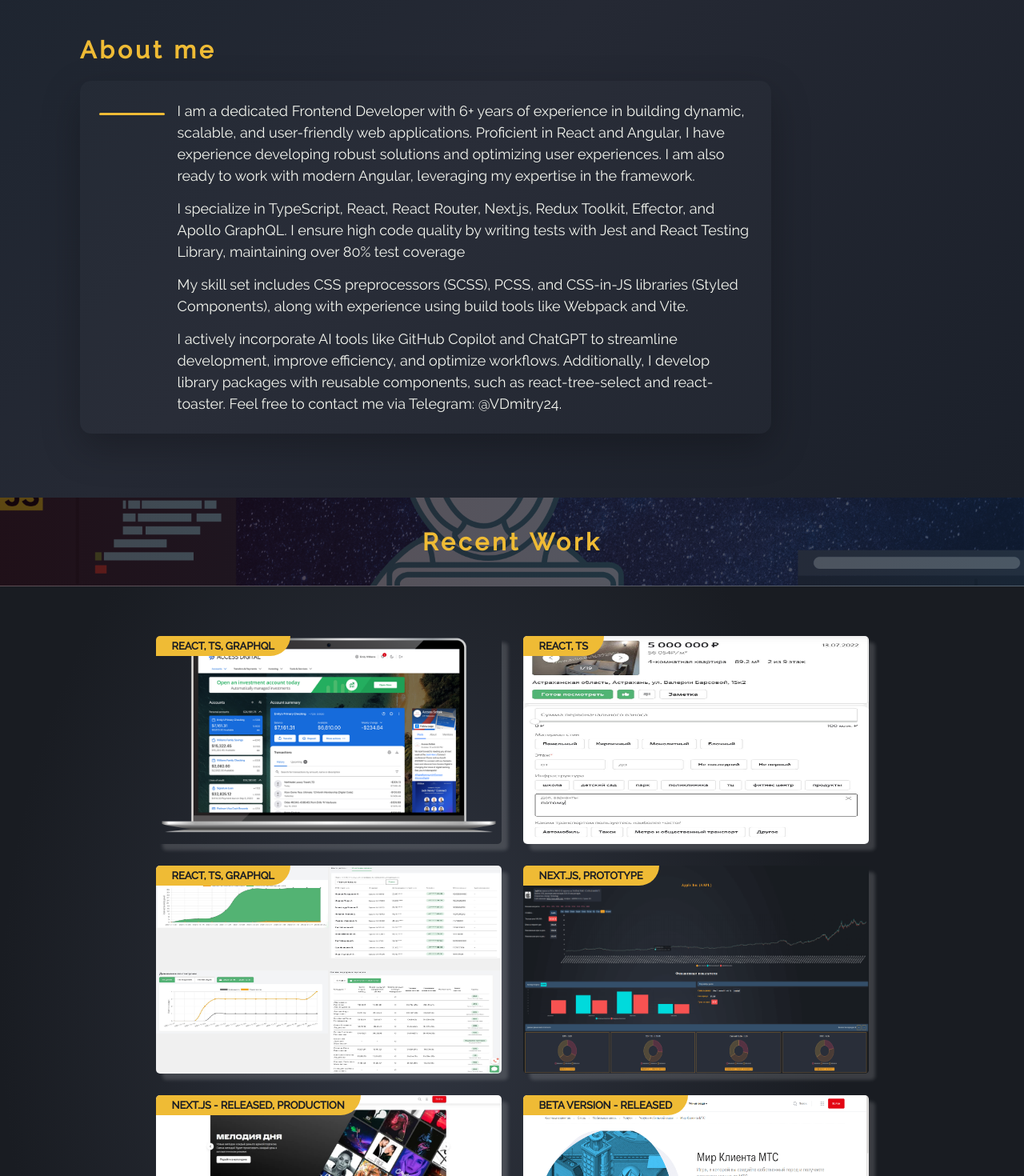
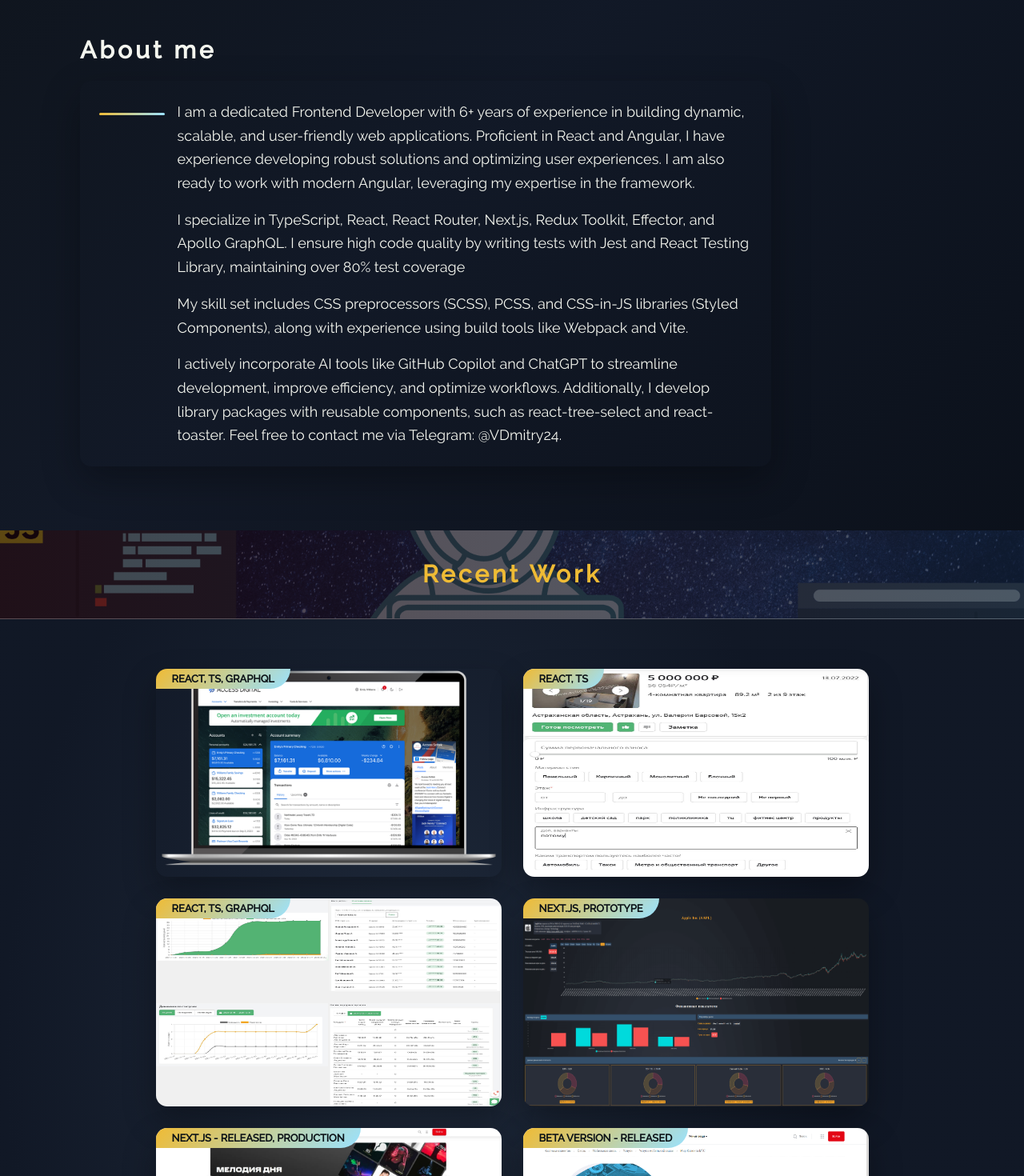
Before and after one commit to dyzz24/portfolio, a React (Vite) app: page / in a window 1280 px wide. Shown: the part 840-2310 px from the top of the page at 80% size. Built offline with nearby package versions, Linux system fonts and the light colour scheme.

Commit message:
improvements

```diff
--- a/src/pages/main-page/about-section/about.scss
+++ b/src/pages/main-page/about-section/about.scss
@@ -2,12 +2,13 @@
 
 h2 {
   @include h2_txt(32px, 4px);
+  color: var(--main-text-white-color);
 }
 
 .about {
   width: 100%;
   overflow: hidden;
-  background: linear-gradient(135deg, #1e2530 0%, #252934 40%, #1b202a 100%);
+  background: linear-gradient(135deg, rgba(13, 19, 28, 0.9) 0%, rgba(17, 24, 38, 0.95) 40%, rgba(11, 15, 24, 0.9) 100%);
   display: flex;
   flex-direction: column;
 
@@ -41,13 +42,14 @@ h2 {
   margin-top: 32px;
   padding: 24px;
   border-radius: 14px;
-  background: rgba(255, 255, 255, 0.02);
-  box-shadow: 0 18px 48px rgba(0, 0, 0, 0.25);
+  background: var(--surface-color);
+  box-shadow: 0 18px 48px rgba(0, 0, 0, 0.3);
+  border: 1px solid var(--border-subtle);
 }
 
 .line_l {
   width: 10%;
-  background: var(--main-yellow-text-color);
+  background: linear-gradient(135deg, var(--main-yellow-text-color), #9ae2ff);
   height: 3px;
   flex-shrink: 0;
   margin-right: 16px;
@@ -60,10 +62,10 @@ h2 {
   display: flex;
   flex-direction: column;
   font-family: "Raleway-Regular";
-  font-size: 20px;
+  font-size: 19px;
   color: var(--main-text-white-color);
-  line-height: 1.5;
-  gap: 14px;
+  line-height: 1.65;
+  gap: 16px;
 
   span {
     margin-bottom: 0;
@@ -76,7 +78,7 @@ h2 {
   }
 
   .about__text_body {
-    padding: 20px;
+    padding: 24px;
   }
 
   .text_block {
--- a/src/pages/main-page/experience-education-section/experience-education-section.scss
+++ b/src/pages/main-page/experience-education-section/experience-education-section.scss
@@ -4,7 +4,7 @@
 .experience {
   display: flex;
   flex-direction: column;
-  background: #222831;
+  background: linear-gradient(145deg, rgba(12, 18, 28, 0.92), rgba(16, 26, 40, 0.96));
 
   p {
     font-family: "Raleway-Regular";
@@ -16,12 +16,18 @@
     display: flex;
     transition: 0.4s;
     box-sizing: border-box;
+    border-bottom: 1px solid var(--border-subtle);
+    background: rgba(255, 255, 255, 0.02);
+    backdrop-filter: blur(4px);
+    padding: 2px 12px;
+    border-radius: 6px;
+    margin-top: 4px;
   }
 
   &__name {
     display: flex;
     flex-direction: column;
-    border-top: 1px solid #e3e3e3;
+    border-top: 1px solid var(--border-subtle);
     padding: 12px 0;
     text-align: left;
     justify-content: center;
@@ -29,12 +35,13 @@
 
     h2 {
       @include h2_txt(24px, 2px);
+      color: var(--main-text-white-color);
     }
 
     span {
       font-family: "Raleway-SemiBoldItalic";
       font-size: 18px;
-      color: var(--main-text-white-color);
+      color: rgba(232, 236, 244, 0.85);
     }
   }
 
@@ -51,19 +58,20 @@
     height: 20px;
     border-radius: 50%;
     transform: scale(0);
-    background: var(--main-yellow-text-color);
+    background: linear-gradient(135deg, var(--main-yellow-text-color), #9ae2ff);
+    box-shadow: 0 10px 24px rgba(0, 0, 0, 0.3);
     transition: 0.7s;
   }
 
   &__line {
     width: 2px;
     height: 0%;
-    background: var(--main-yellow-text-color);
+    background: linear-gradient(180deg, rgba(125, 215, 255, 0.9), rgba(112, 96, 255, 0.9));
     transition: 0.7s;
   }
 
   &__more {
-    border-top: 1px solid #e3e3e3;
+    border-top: 1px solid var(--border-subtle);
     padding: 12px 0;
     flex: 1;
 
@@ -73,13 +81,14 @@
       font-family: "Raleway-Regular";
       margin-bottom: 16px;
       display: inline-block;
-      border-bottom: 1px solid var(--main-yellow-text-color);
+      border-bottom: 1px solid var(--border-subtle);
     }
 
     p {
       font-family: "Raleway-Medium";
       font-size: 18px;
       margin-bottom: 6px;
+      color: var(--main-text-white-color);
     }
   }
 }
--- a/src/pages/main-page/skills/skills.scss
+++ b/src/pages/main-page/skills/skills.scss
@@ -4,7 +4,10 @@
 .skills_row {
   display: flex;
   width: 100%;
-  background: #eee;
+  background: rgba(232, 236, 244, 0.08);
+  border: 1px solid var(--border-subtle);
+  border-radius: 10px;
+  box-shadow: 0 12px 28px rgba(0, 0, 0, 0.25);
   height: 30px;
   position: relative;
   padding-right: 50px;
@@ -12,17 +15,19 @@
   margin-bottom: 16px;
   transition: 0.2s;
   cursor: pointer;
+  overflow: hidden;
 
   .progress_bar {
     width: 100%;
     height: 100%;
     display: flex;
+    overflow: hidden;
   }
 
   .fill {
     width: 0;
     height: 100%;
-    background: #112437;
+    background: linear-gradient(135deg, rgba(20, 40, 62, 0.95), rgba(12, 23, 38, 0.95));
     transition: 0.4s;
   }
 
@@ -34,6 +39,7 @@
     position: absolute;
     right: 6px;
     top: 0;
+    color: rgba(20, 40, 62, 0.95);
   }
 
   &:nth-child(1) .fill.fill_animation_class {
@@ -91,10 +97,10 @@
 .name {
   width: 25%;
   height: 100%;
-  background: var(--main-yellow-text-color);
+  background: linear-gradient(135deg, var(--main-yellow-text-color), #9ae2ff);
   font-size: 12px;
   font-family: "Raleway-Medium", serif;
-  color: #222831;
+  color: #0b1116;
   letter-spacing: 0;
   line-height: 30px;
   text-align: center;
@@ -109,6 +115,8 @@
   position: absolute;
   top: 0;
   left: 0;
+  border-top-left-radius: 8px;
+  border-bottom-left-radius: 8px;
 }
 
 
@@ -158,7 +166,7 @@
 
     &:nth-child(1) {
       transform: rotateY(-19.5deg) rotateX(180deg) translateY(-400px);
-      border-color: transparent transparent transparent rgba(50, 50, 50, 0.6);
+      border-color: transparent transparent transparent rgba(70, 80, 95, 0.6);
 
       &::before {
         background: url("../../../img/ts.png") no-repeat center;
@@ -166,14 +174,14 @@
       }
 
       &:hover {
-        border-color: transparent transparent transparent rgba(50, 50, 50, 0.95);
+        border-color: transparent transparent transparent rgba(70, 80, 95, 0.95);
       }
     }
 
     &:nth-child(2) {
       transform: rotateY(90deg) rotateZ(60deg) rotateX(180deg)
       translateY(-400px);
-      border-color: transparent transparent transparent rgba(50, 50, 50, 0.6);
+      border-color: transparent transparent transparent rgba(70, 80, 95, 0.6);
 
       &::before {
         background: url("../../../img/angular.png") no-repeat center;
@@ -181,12 +189,12 @@
       }
 
       &:hover {
-        border-color: transparent transparent transparent rgba(50, 50, 50, 0.95);
+        border-color: transparent transparent transparent rgba(70, 80, 95, 0.95);
       }
     }
     &:nth-child(3) {
       transform: rotateX(60deg) rotateY(19.5deg);
-      border-color: transparent transparent transparent rgba(50, 50, 50, 0.6);
+      border-color: transparent transparent transparent rgba(70, 80, 95, 0.6);
 
       &::before {
         background: url("../../../img/js.png") no-repeat center;
@@ -194,13 +202,13 @@
       }
 
       &:hover {
-        border-color: transparent transparent transparent rgba(50, 50, 50, 0.95);
+        border-color: transparent transparent transparent rgba(70, 80, 95, 0.95);
       }
     }
     &:nth-child(4) {
       transform: rotateX(-60deg) rotateY(19.5deg) translateX(-116px)
       translateY(-200px) translateZ(326px);
-      border-color: transparent transparent transparent rgba(50, 50, 50, 0.6);
+      border-color: transparent transparent transparent rgba(70, 80, 95, 0.6);
 
       &::before {
         background: url("../../../img/react.png") no-repeat center;
@@ -208,7 +216,7 @@
       }
 
       &:hover {
-        border-color: transparent transparent transparent rgba(50, 50, 50, 0.95);
+        border-color: transparent transparent transparent rgba(70, 80, 95, 0.95);
       }
     }
   }
--- a/src/pages/main-page/works/works.scss
+++ b/src/pages/main-page/works/works.scss
@@ -10,7 +10,7 @@
   padding-top: 35px;
   padding-bottom: 35px;
   background: #1a1d24;
-  background: radial-gradient(40.92% 43.59% at 40.92% 29.77%, rgb(48, 53, 64) 0%, rgb(25, 28, 34) 100%), rgb(25, 28, 34);
+  background: radial-gradient(40.92% 43.59% at 40.92% 29.77%, rgba(60, 76, 102, 0.35) 0%, rgba(17, 24, 38, 0.95) 100%), #0f1723;
 }
 
 .workWrapper {
@@ -29,7 +29,9 @@
   margin-top: 2.5%;
   width: 45%;
   height: 300px;
-  box-shadow: 8px 8px 4px rgba(255, 255, 255, 0.15);
+  box-shadow: 0 18px 42px rgba(0, 0, 0, 0.3);
+  border-radius: 14px;
+  border: 1px solid var(--border-subtle);
   overflow: hidden;
   box-sizing: border-box;
   transition: 0.4s;
@@ -37,7 +39,6 @@
   justify-content: center;
   flex-direction: column;
   position: relative;
-  border-radius: 5px;
 
   img {
     z-index: 1;
@@ -60,8 +61,8 @@
     width: 100%;
     height: 100%;
     background: #efbb35;
-    background: linear-gradient(to right, #0b1116, #112437);
-    opacity: 0.8;
+    background: linear-gradient(140deg, rgba(14, 27, 44, 0.95), rgba(20, 40, 62, 0.92));
+    opacity: 0.86;
     display: none;
     transition: 0.4s;
     z-index: 2;
@@ -71,22 +72,19 @@
     display: block;
   }
 
-
-
-
-
   &:nth-child(even) {
     margin-right: 0%;
   }
   &:hover {
     opacity: 1;
-    box-shadow: 8px 8px 0 rgba(0, 0, 0, 0);
+    box-shadow: 0 26px 48px rgba(0, 0, 0, 0.28);
   }
 
   .work_tech_block {
     opacity: 0;
     padding: 0 12px;
-    color: rgb(236, 228, 228);
+    color: var(--main-text-white-color);
+    text-shadow: 0 10px 24px rgba(0, 0, 0, 0.4);
     text-align: center;
     font-family: "Raleway-Regular";
     font-size: 22px;
@@ -141,8 +139,8 @@
   height: 30px;
   line-height: 30px;
   font-weight: 800;
-  color: #1a1d24;
-  background: var(--main-yellow-text-color);
+  color: #0b1116;
+  background: linear-gradient(135deg, var(--main-yellow-text-color), #9ae2ff);
   font-family: "Raleway-Medium";
   border-top-right-radius: 0px;
   border-bottom-right-radius: 50px;
@@ -169,21 +167,22 @@
   display: inline-block;
   padding: 10px 16px;
   box-sizing: border-box;
-  background-color: #112437;
+  background: linear-gradient(145deg, rgba(20, 40, 62, 0.95), rgba(12, 23, 38, 0.95));
   color: rgb(255, 255, 255);
   border-width: 1px 1px 2px 1px;
   border-style: solid;
-  border-color: #222;
-  border-radius: 3px;
+  border-color: rgba(255, 255, 255, 0.1);
+  border-radius: 10px;
   font-family: "Raleway-Bold";
   font-size: 16px;
-  box-shadow: 1px 1px 0 rgba(0, 0, 0, 0.25);
+  box-shadow: 0 12px 28px rgba(0, 0, 0, 0.35);
   margin-right: 3px;
   cursor: pointer;
   position: relative;
   overflow: hidden;
   transition: 0.2s;
   z-index: 2;
+  letter-spacing: 0.4px;
 
   span {
     z-index: 2;
@@ -207,7 +206,7 @@
     width: 100%;
     position: absolute;
     z-index: 1;
-    background-color: #1d3e5f;
+    background-color: rgba(125, 215, 255, 0.16);
     transition: 0.2s;
   }
 
@@ -220,13 +219,17 @@
     width: 100%;
     position: absolute;
     z-index: 1;
-    background-color: #2c4663;
+    background-color: rgba(112, 96, 255, 0.16);
     transition: 0.2s;
   }
 
   &.btn_bottom {
     position: absolute;
     bottom: 6px;
+  }
+
+  &:hover {
+    transform: translateY(-2px);
   }
 }
 
--- a/src/styles/_adaptive.scss
+++ b/src/styles/_adaptive.scss
@@ -294,8 +294,6 @@ section {
     top: 25%;
   }
 
-
-
   .right_skills_block {
     z-index: 1;
   }
@@ -370,7 +368,7 @@ section {
   }
 
   .experience__runner {
-    margin: 0 6px;
+    margin: 0;
   }
 
   .experience__circle {
@@ -401,6 +399,7 @@ section {
 
   .experience__name h2, .experience__more h3 {
     font-size: 18px !important;
+    margin: 6px 0;
   }
 
 
```
Also changed, not shown: src/pages/main-page/main.module.scss (line endings or trailing spaces).
